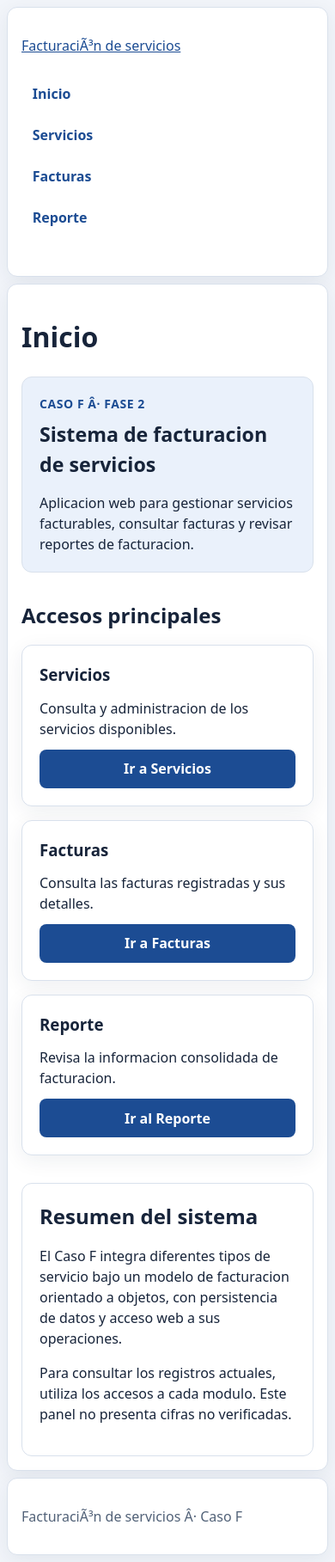
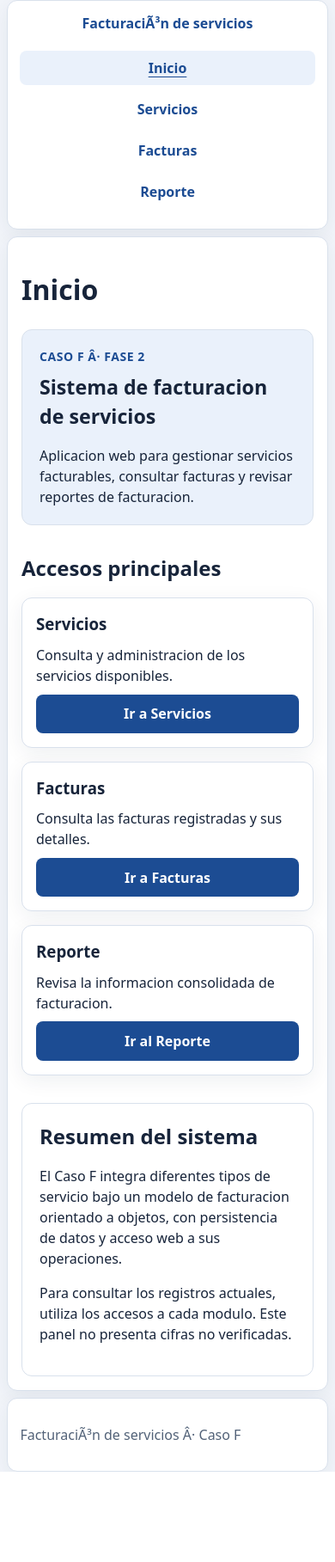
Before and after one commit to jojosenthusiast/DWSL-Facturacion-Servicios, a PHP site: page / in a window 390 px wide. Shown: the whole page at 86% size. After the commit the page ends 1712 px from the top, so only its background shows below. Run offline with PHP 8.4, Linux system fonts and the light colour scheme.

Commit message:
style(responsive): adaptar navegacion formularios y tablas

```diff
--- a/public/css/estilos.css
+++ b/public/css/estilos.css
@@ -135,3 +135,66 @@
   .cabecera-pagina > .boton { width: 100%; }
   .reporte-factura { padding: 1rem; }
 }
+
+/* COMMIT 07: responsive y adaptabilidad */
+/* Mejora progresiva: conserva el CSS y las clases existentes. */
+.cabecera-sitio .contenedor,
+.pie-sitio .contenedor {
+  width: min(calc(100% - 2rem), var(--ancho-maximo, 1120px));
+  margin: 0 auto;
+  padding: 1rem clamp(1rem, 3vw, 2rem);
+  box-sizing: border-box;
+}
+.cabecera-sitio .contenedor {
+  display: flex;
+  flex-wrap: wrap;
+  align-items: center;
+  justify-content: space-between;
+  gap: .75rem 1.5rem;
+}
+.nombre-sistema { margin: 0; font-weight: 750; }
+.nombre-sistema a { text-decoration: none; }
+.cabecera-sitio .navegacion { margin: 0; }
+.cabecera-sitio .navegacion a[aria-current="page"] { background: #eaf1fb; text-decoration: underline; text-underline-offset: .22em; }
+.cabecera-pagina { display: flex; align-items: center; justify-content: space-between; flex-wrap: wrap; gap: 1rem; }
+.contenedor-ancho { max-width: var(--ancho-maximo, 1120px); }
+.panel-inicio, .panel-modulos, .panel-resumen { min-width: 0; }
+.grid-tarjetas, .tarjetas { align-items: stretch; }
+.tarjeta, .modulo-tarjeta { min-width: 0; overflow-wrap: anywhere; }
+.modulo-tarjeta { display: flex; flex-direction: column; gap: .6rem; }
+.modulo-tarjeta .boton { margin-top: auto; align-self: flex-start; }
+.formulario, .servicio-formulario { min-width: 0; }
+.formulario fieldset, .grupo-tipo, .campo { min-width: 0; max-width: 100%; }
+.formulario input, .formulario select, .formulario textarea { min-width: 0; }
+.acciones-formulario, .acciones-tabla { display: flex; align-items: center; flex-wrap: wrap; gap: .65rem; }
+.detalle-servicio { display: grid; grid-template-columns: minmax(0, 260px) minmax(0, 1fr); gap: 1.5rem; align-items: start; }
+.detalle-servicio > * { min-width: 0; }
+.detalle-servicio .imagen-detalle { width: 100%; height: auto; object-fit: contain; }
+.tabla-responsive { overflow-x: auto; max-width: 100%; -webkit-overflow-scrolling: touch; }
+.tabla-responsive table { width: 100%; min-width: 560px; border-collapse: collapse; }
+.tabla-responsive th, .tabla-responsive td { text-align: left; padding: .75rem; border-bottom: 1px solid var(--color-borde, #d9e1ec); }
+.tabla-responsive .acciones-tabla { min-width: 12rem; }
+.reporte { overflow-wrap: anywhere; }
+.reporte .tabla { max-width: 100%; }
+img, video, svg { max-width: 100%; }
+@media (max-width: 768px) {
+  .cabecera-sitio .contenedor, .pie-sitio .contenedor { width: calc(100% - 1rem); padding: .9rem; }
+  .cabecera-sitio .contenedor { flex-direction: column; align-items: stretch; }
+  .cabecera-sitio .navegacion { display: grid; grid-template-columns: repeat(2, minmax(0, 1fr)); gap: .5rem; }
+  .cabecera-sitio .navegacion a { display: flex; justify-content: center; text-align: center; min-width: 0; }
+  .cabecera-pagina { align-items: stretch; flex-direction: column; }
+  .cabecera-pagina .boton { width: 100%; }
+  .detalle-servicio { grid-template-columns: minmax(0, 1fr); }
+  .detalle-servicio .imagen-detalle { max-height: 280px; object-fit: contain; }
+  .modulo-tarjeta .boton { align-self: stretch; }
+  .acciones-formulario { flex-direction: column; align-items: stretch; }
+  .acciones-formulario > a, .acciones-formulario > button { width: 100%; text-align: center; justify-content: center; }
+  .reporte, .tarjeta, .panel { padding: 1rem; }
+  .tabla-responsive { margin-inline: -.25rem; }
+}
+@media (max-width: 480px) {
+  .cabecera-sitio .navegacion { grid-template-columns: 1fr; }
+  .nombre-sistema { text-align: center; }
+  .contenedor { overflow-wrap: anywhere; }
+  .tabla-responsive table { min-width: 520px; }
+}
```
